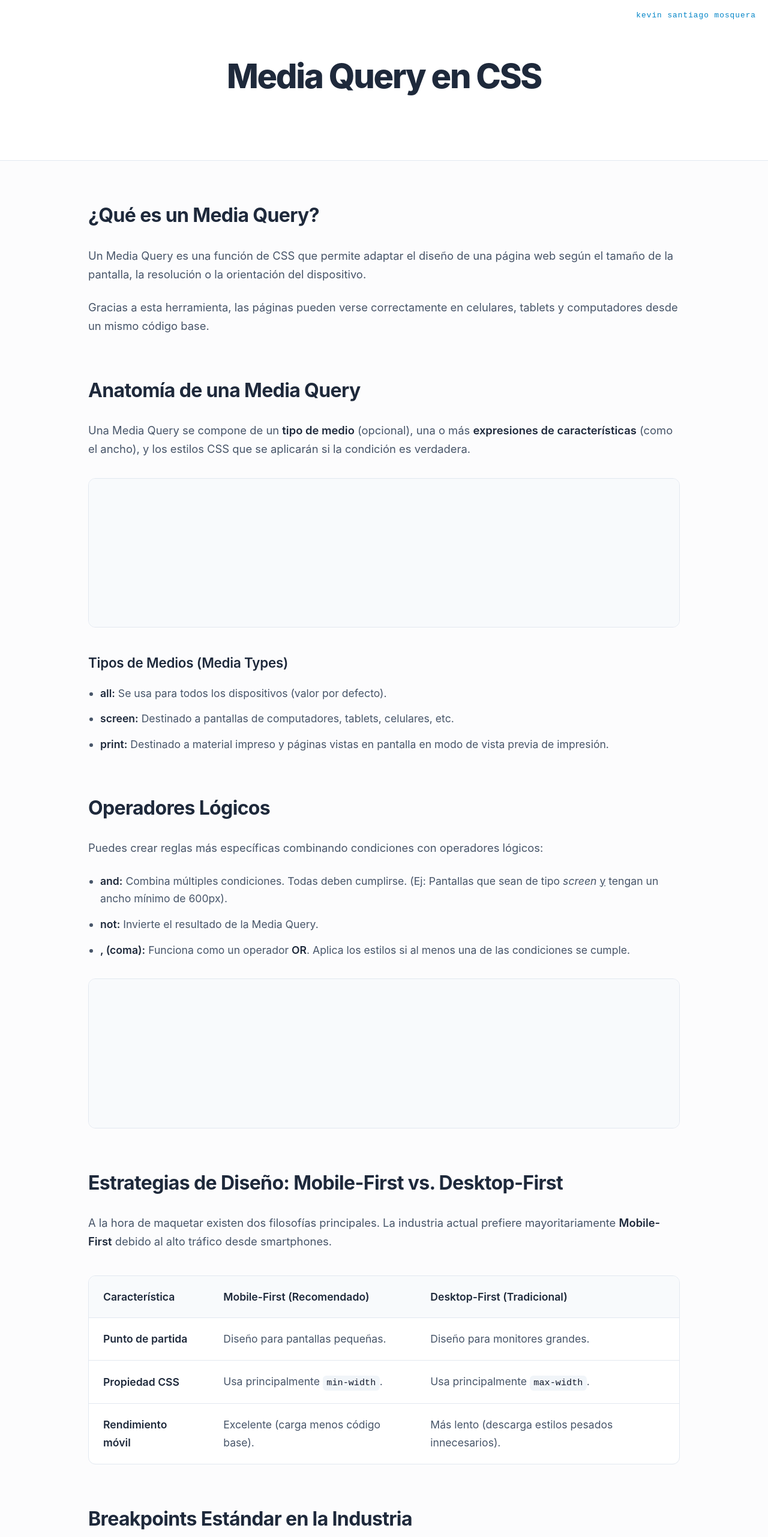
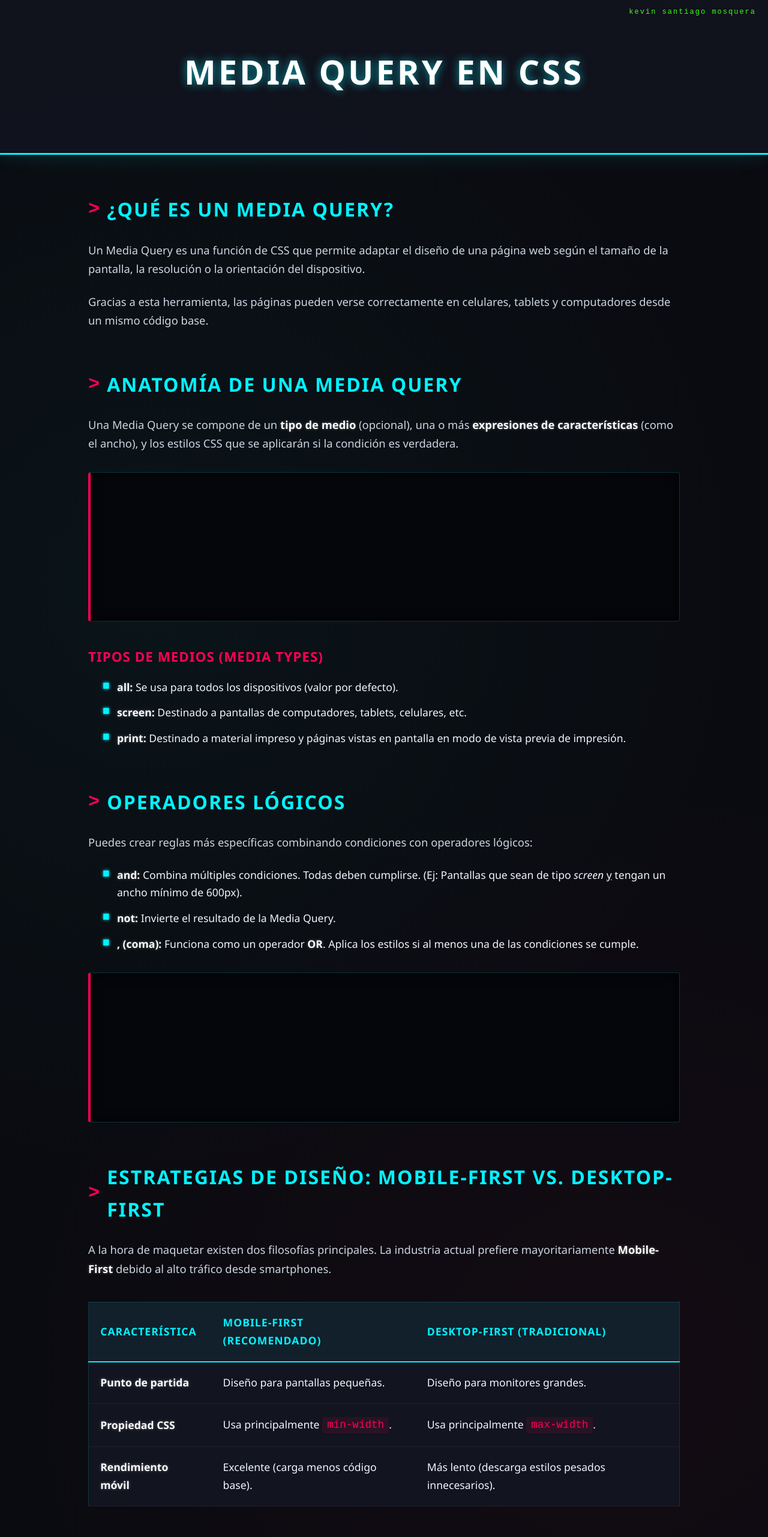
Before and after one commit to mosquerakevinsantiago/Media_Query, a plain HTML site: page index.html in a window 1280 px wide. Shown: the top 2562 px of the page at 60% size. Drawn offline with Linux system fonts and the light colour scheme.

Commit message:
Refactor CSS variables and styles for dark theme

```diff
--- a/css/style.css
+++ b/css/style.css
@@ -1,279 +1,623 @@
 :root {
-    --color-fondo: #fcfcfd;
-    --color-superficie: #ffffff;
-    --color-primario: #1e293b;
-    --color-secundario: #0284c7;
-    --color-texto: #475569;
-    --color-borde: #e2e8f0;
-    --color-codigo-bg: #f8fafc;
-    --fuente-sistema: -apple-system, BlinkMacSystemFont, "Segoe UI", Roboto, Helvetica, Arial, sans-serif;
-    --borde-radio: 12px;
+
+    /* Colores base de la red */
+
+    --bg-principal: #0a0b10;
+
+    --bg-tarjeta: #121420;
+
+    --bg-codigo: #05060b;
+
+
+
+    /* Neones de interfaz */
+
+    --neon-cian: #00f3ff;
+
+    --neon-magenta: #ff0055;
+
+    --neon-verde: #39ff14;
+
+
+
+    /* Textos */
+
+    --texto-brillante: #f0f5ff;
+
+    --texto-mutado: #6272a4;
+
+
+
+    /* Fuentes */
+
+    --fuente-titulo: 'Orbitron', 'Segoe UI', sans-serif;
+
+    --fuente-mono: 'Fira Code', 'Courier New', monospace;
+
 }
 
+
+
 * {
+
     margin: 0;
+
     padding: 0;
+
     box-sizing: border-box;
+
 }
 
+
+
 body {
-    font-family: var(--fuente-sistema);
-    background-color: var(--color-fondo);
-    color: var(--color-texto);
+
+    font-family: 'Segoe UI', -apple-system, BlinkMacSystemFont, Roboto, sans-serif;
+
+    background-color: var(--bg-principal);
+
+    color: var(--texto-brillante);
+
     line-height: 1.7;
-    -webkit-font-smoothing: antialiased;
+
+    background-image:
+
+        radial-gradient(circle at 20% 30%, rgba(0, 243, 255, 0.04) 0%, transparent 40%),
+
+        radial-gradient(circle at 80% 70%, rgba(255, 0, 85, 0.04) 0%, transparent 40%);
+
 }
 
+
+
 header {
-    background-color: var(--color-superficie);
-    border-bottom: 1px solid var(--color-borde);
+
+    background-color: rgba(18, 20, 32, 0.8);
+
+    border-bottom: 3px solid var(--neon-cian);
+
     text-align: center;
-    padding: 5rem 1.5rem;
+
+    padding: 4.5rem 1rem;
+
     position: relative;
+
+    box-shadow: 0 0 30px rgba(0, 243, 255, 0.15);
+
 }
 
+
+
 header::before {
+
     content: "kevin santiago mosquera";
+
     position: absolute;
-    top: 15px;
+
+    top: 10px;
+
     right: 20px;
-    font-family: monospace;
-    font-size: 0.8rem;
-    color: var(--color-secundario);
-    letter-spacing: 1px;
+
+    font-family: var(--fuente-mono);
+
+    font-size: 0.75rem;
+
+    color: var(--neon-verde);
+
+    letter-spacing: 2px;
+
 }
 
+
+
 header h1 {
-    color: var(--color-primario);
+
+    font-family: var(--fuente-titulo);
+
     font-size: 3.5rem;
-    font-weight: 800;
-    letter-spacing: -0.04em;
-    margin-bottom: 0.75rem;
+
+    font-weight: 900;
+
+    text-transform: uppercase;
+
+    letter-spacing: 4px;
+
+    color: #ffffff;
+
+    text-shadow: 0 0 15px rgba(0, 243, 255, 0.6);
+
+    margin-bottom: 1rem;
+
 }
 
+
+
 header p {
-    color: #64748b;
-    font-size: 1.25rem;
-    font-weight: 400;
-    max-width: 600px;
-    margin: 0 auto;
+
+    font-family: var(--fuente-mono);
+
+    font-size: 1.1rem;
+
+    color: var(--neon-magenta);
+
+    text-shadow: 0 0 8px rgba(255, 0, 85, 0.4);
+
+    text-transform: uppercase;
+
+    letter-spacing: 1px;
+
 }
 
+
+
 .contenedor {
+
     max-width: 1050px;
+
     margin: 4rem auto;
+
     padding: 0 2rem;
+
 }
 
+
+
 footer {
-    background-color: var(--color-superficie);
-    color: #94a3b8;
+
+    background-color: var(--bg-tarjeta);
+
+    color: var(--texto-mutado);
+
     text-align: center;
-    padding: 2.5rem 1.5rem;
-    margin-top: 6rem;
-    font-size: 0.9rem;
-    border-top: 1px solid var(--color-borde);
+
+    padding: 2rem;
+
+    margin-top: 5rem;
+
+    font-family: var(--fuente-mono);
+
+    font-size: 0.85rem;
+
+    border-top: 1px solid rgba(0, 243, 255, 0.1);
+
+    letter-spacing: 1px;
+
 }
 
+
+
 h2 {
-    color: var(--color-primario);
+
+    font-family: var(--fuente-titulo);
+
+    color: var(--neon-cian);
+
     font-size: 2rem;
-    font-weight: 700;
-    letter-spacing: -0.02em;
+
+    text-transform: uppercase;
+
     margin-top: 4rem;
+
     margin-bottom: 1.5rem;
+
+    letter-spacing: 2px;
+
+    display: flex;
+
+    align-items: center;
+
 }
 
-h3 {
-    color: var(--color-primario);
-    font-size: 1.4rem;
-    font-weight: 600;
-    letter-spacing: -0.01em;
-    margin: 2.5rem 0 1rem 0;
+
+
+h2::before {
+
+    content: "> ";
+
+    color: var(--neon-magenta);
+
+    margin-right: 10px;
+
+    font-family: var(--fuente-mono);
+
 }
 
-p {
-    font-size: 1.15rem;
-    margin-bottom: 1.5rem;
-    color: var(--color-texto);
+
+
+h3 {
+
+    font-family: var(--fuente-titulo);
+
+    color: var(--neon-magenta);
+
+    font-size: 1.4rem;
+
+    text-transform: uppercase;
+
+    margin: 2.5rem 0 1rem 0;
+
+    letter-spacing: 1px;
+
 }
 
-ul {
-    margin-bottom: 2rem;
-    padding-left: 1.25rem;
+
+
+p {
+
+    font-size: 1.15rem;
+
+    margin-bottom: 1.5rem;
+
+    color: #cbd5e1;
+
 }
 
-li {
-    font-size: 1.1rem;
-    margin-bottom: 0.8rem;
-    color: var(--color-texto);
+
+
+ul {
+
+    margin-bottom: 2rem;
+
+    padding-left: 1.5rem;
+
+    list-style: none;
+
 }
 
-b {
-    color: var(--color-primario);
-    font-weight: 600;
+
+
+li {
+
+    font-size: 1.1rem;
+
+    margin-bottom: 0.8rem;
+
+    position: relative;
+
+    padding-left: 1.5rem;
+
 }
 
-.codigo {
-    background-color: var(--color-codigo-bg);
-    border: 1px solid var(--color-borde);
-    border-radius: var(--borde-radio);
-    margin: 2rem 0;
-    overflow-x: auto;
+
+
+li::before {
+
+    content: "■";
+
+    position: absolute;
+
+    left: 0;
+
+    color: var(--neon-cian);
+
+    font-size: 0.8rem;
+
+    top: 2px;
+
+    text-shadow: 0 0 5px var(--neon-cian);
+
 }
 
-.codigo pre {
-    color: #334155;
-    font-family: ui-monospace, SFMono-Regular, Menlo, Monaco, Consolas, monospace;
-    padding: 1.5rem;
-    font-size: 1.05rem;
-    tab-size: 4;
+
+
+b {
+
+    color: #fff;
+
+    text-shadow: 0 0 5px rgba(255, 255, 255, 0.3);
+
 }
 
-.tabla-comparativa {
-    width: 100%;
-    border-collapse: separate;
-    border-spacing: 0;
-    margin: 2.5rem 0;
-    background-color: var(--color-superficie);
-    border: 1px solid var(--color-borde);
-    border-radius: var(--borde-radio);
-    overflow: hidden;
+
+
+.codigo {
+
+    background-color: var(--bg-codigo);
+
+    border: 1px solid rgba(0, 243, 255, 0.2);
+
+    border-left: 4px solid var(--neon-magenta);
+
+    border-radius: 4px;
+
+    margin: 2rem 0;
+
+    overflow-x: auto;
+
+    box-shadow: inset 0 0 20px rgba(0, 0, 0, 0.8);
+
 }
 
-.tabla-comparativa th,
-.tabla-comparativa td {
-    padding: 1.25rem 1.5rem;
-    text-align: left;
-    border-bottom: 1px solid var(--color-borde);
-    font-size: 1.1rem;
+
+
+.codigo pre {
+
+    color: #a6e22e;
+
+    font-family: var(--fuente-mono);
+
+    padding: 1.5rem;
+
+    font-size: 1.05rem;
+
 }
 
-.tabla-comparativa tr:last-child td {
-    border-bottom: none;
+
+
+.tabla-comparativa {
+
+    width: 100%;
+
+    border-collapse: collapse;
+
+    margin: 2.5rem 0;
+
+    background-color: var(--bg-tarjeta);
+
+    border: 1px solid rgba(0, 243, 255, 0.15);
+
 }
 
-.tabla-comparativa th {
-    background-color: #f8fafc;
-    color: var(--color-primario);
-    font-weight: 600;
+
+
+.tabla-comparativa th,
+
+.tabla-comparativa td {
+
+    padding: 1.2rem;
+
+    text-align: left;
+
+    border-bottom: 1px solid rgba(255, 255, 255, 0.05);
+
+    font-size: 1.1rem;
+
 }
 
-.tabla-comparativa td code {
-    background-color: #f1f5f9;
-    color: #0f172a;
-    padding: 0.2rem 0.4rem;
-    border-radius: 6px;
-    font-family: monospace;
-    font-size: 0.95rem;
+
+
+.tabla-comparativa th {
+
+    font-family: var(--fuente-titulo);
+
+    background-color: rgba(0, 243, 255, 0.05);
+
+    color: var(--neon-cian);
+
+    text-transform: uppercase;
+
+    letter-spacing: 1px;
+
+    border-bottom: 2px solid var(--neon-cian);
+
 }
 
-.tabla-comparativa tr:hover {
-    background-color: #f8fafc;
+
+
+.tabla-comparativa td code {
+
+    background-color: rgba(255, 0, 85, 0.1);
+
+    color: var(--neon-magenta);
+
+    padding: 0.2rem 0.5rem;
+
+    border-radius: 3px;
+
+    font-family: var(--fuente-mono);
+
 }
 
-button {
-    background-color: var(--color-primario);
-    color: white;
-    border: none;
-    padding: 1rem 2.5rem;
-    font-size: 1.2rem;
-    font-weight: 500;
-    border-radius: 8px;
-    cursor: pointer;
-    transition: background-color 0.2s ease, transform 0.1s ease;
-    display: block;
-    margin: 4rem auto 2rem auto;
+
+
+.tabla-comparativa tr:hover {
+
+    background-color: rgba(255, 255, 255, 0.02);
+
 }
 
-button:hover {
-    background-color: #0f172a;
+
+
+button {
+
+    background-color: transparent;
+
+    color: var(--neon-verde);
+
+    border: 2px solid var(--neon-verde);
+
+    padding: 1rem 2.5rem;
+
+    font-family: var(--fuente-titulo);
+
+    font-size: 1.2rem;
+
+    font-weight: bold;
+
+    text-transform: uppercase;
+
+    letter-spacing: 3px;
+
+    cursor: pointer;
+
+    transition: all 0.3s ease;
+
+    display: block;
+
+    margin: 4rem auto 2rem auto;
+
+    box-shadow: 0 0 15px rgba(57, 255, 20, 0.1);
+
+    position: relative;
+
 }
 
-button:active {
-    transform: scale(0.98);
+
+
+button:hover {
+
+    background-color: var(--neon-verde);
+
+    color: var(--bg-principal);
+
+    box-shadow: 0 0 25px var(--neon-verde);
+
+    transform: scale(1.05);
+
 }
 
+
+
+button:active {
+
+    transform: scale(0.98);
+
+}
+
+
+
 @media screen and (max-width: 768px) {
-    header {
-        padding: 4rem 1rem;
+
+    header h1 {
+
+        font-size: 2.3rem;
+
+        letter-spacing: 2px;
+
     }
 
-    header h1 {
-        font-size: 2.3rem;
+
+
+    .contenedor {
+
+        margin: 2rem auto;
+
+        padding: 0 1.2rem;
+
     }
 
-    header p {
-        font-size: 1.1rem;
-    }
 
-    .contenedor {
-        margin: 2rem auto;
-        padding: 0 1.25rem;
-    }
 
     h2 {
+
         font-size: 1.6rem;
-        margin-top: 3rem;
+
     }
 
     .tabla-comparativa,
+
     .tabla-comparativa thead,
+
     .tabla-comparativa tbody,
+
     .tabla-comparativa th,
+
     .tabla-comparativa td,
+
     .tabla-comparativa tr {
+
         display: block;
+
     }
 
+
+
     .tabla-comparativa thead tr {
+
         position: absolute;
+
         top: -9999px;
+
         left: -9999px;
+
     }
 
+
+
     .tabla-comparativa tr {
-        border-bottom: 2px solid var(--color-borde);
-        padding: 1rem 0;
+
+        border: 1px solid rgba(0, 243, 255, 0.2);
+
+        margin-bottom: 1.5rem;
+
+        background-color: var(--bg-tarjeta);
+
     }
 
-    .tabla-comparativa tr:last-child {
-        border-bottom: none;
+
+
+    .tabla-comparativa td {
+
+        border: none;
+
+        border-bottom: 1px solid rgba(255, 255, 255, 0.05);
+
+        position: relative;
+
+        padding-left: 45%;
+
+        font-size: 1rem;
+
     }
 
-    .tabla-comparativa td {
-        border: none;
-        padding: 0.5rem 1rem 0.5rem 45%;
-        position: relative;
-        font-size: 1rem;
+
+
+    .tabla-comparativa td:before {
+
+        position: absolute;
+
+        top: 1.2rem;
+
+        left: 1rem;
+
+        width: 40%;
+
+        font-weight: bold;
+
+        color: var(--neon-cian);
+
+        font-family: var(--fuente-titulo);
+
+        font-size: 0.85rem;
+
     }
 
-    .tabla-comparativa td:before {
-        position: absolute;
-        top: 0.5rem;
-        left: 1rem;
-        width: 40%;
-        font-weight: 600;
-        color: var(--color-primario);
-        font-size: 0.9rem;
+
+
+    .tabla-comparativa td:nth-of-type(1):before { content: "DATA_TYPE:"; }
+
+    .tabla-comparativa td:nth-of-type(2):before { content: "M_FIRST:"; }
+
+    .tabla-comparativa td:nth-of-type(3):before { content: "D_FIRST:"; }
+
+}
+
+
+
+@media screen and (max-width: 480px) {
+
+    header h1 {
+
+        font-size: 1.8rem;
+
     }
 
-    .tabla-comparativa td:nth-of-type(1):before { content: "Característica:"; }
-    .tabla-comparativa td:nth-of-type(2):before { content: "Mobile-First:"; }
-    .tabla-comparativa td:nth-of-type(3):before { content: "Desktop-First:"; }
-}
 
-@media screen and (max-width: 480px) {
-    header h1 {
-        font-size: 1.8rem;
+
+    p, li {
+
+        font-size: 1.05rem;
+
     }
 
-    p, li {
-        font-size: 1.05rem;
+
+
+    .codigo pre {
+
+        font-size: 0.9rem;
+
+        padding: 1rem;
+
     }
 
-    .codigo pre {
-        font-size: 0.9rem;
-        padding: 1.25rem;
-    }
 }
```
